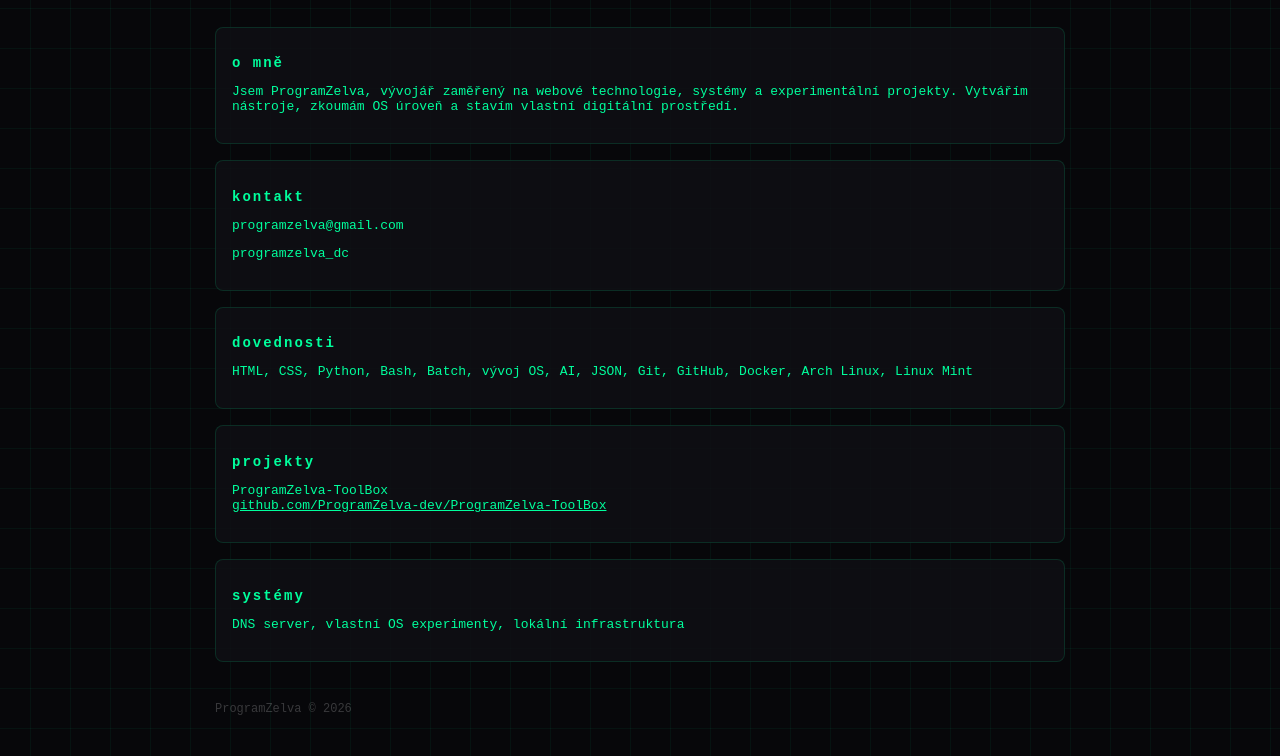
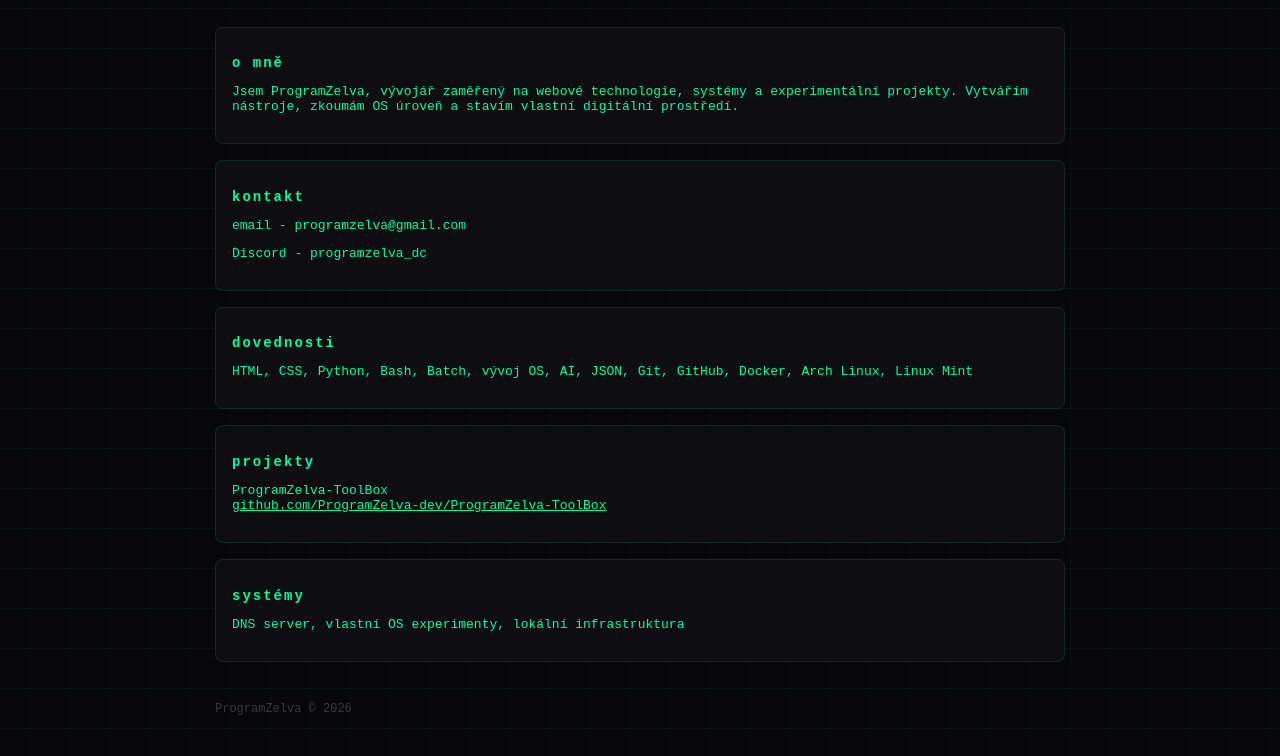
Before and after one commit to ProgramZelva-dev/dev, a plain HTML site: page index.cs.html in a window 1280 px wide. Shown: the part 182-938 px from the top of the page. Drawn offline with Linux system fonts and the light colour scheme.

Commit message:
Update contact information format in index.cs.html

```diff
--- a/index.cs.html
+++ b/index.cs.html
@@ -32,8 +32,8 @@
 
   <section class="card">
     <h2>kontakt</h2>
-    <p>programzelva@gmail.com</p>
-    <p>programzelva_dc</p>
+    <p>email - programzelva@gmail.com</p>
+    <p>Discord - programzelva_dc</p>
   </section>
 
   <section class="card">
```
